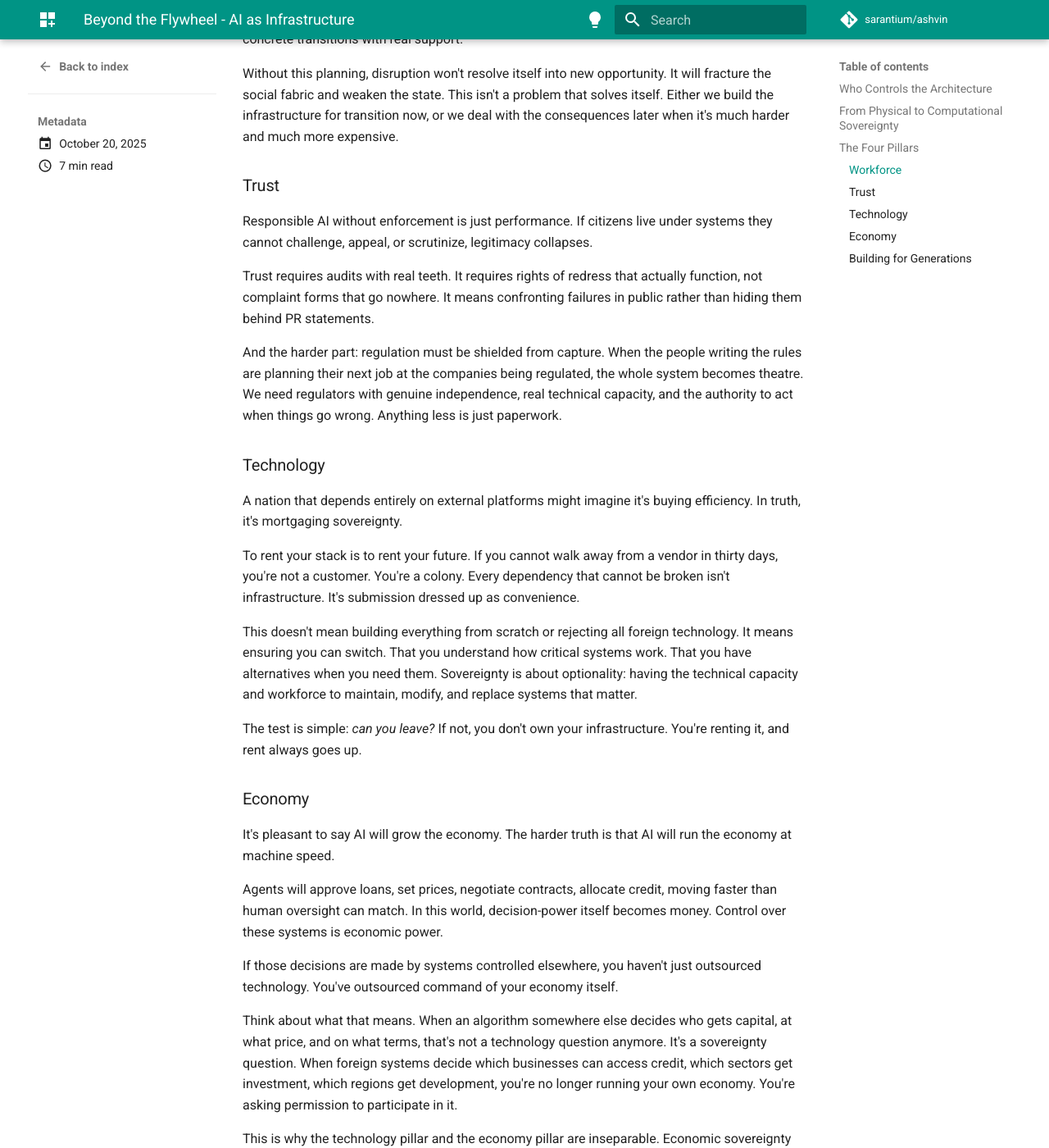
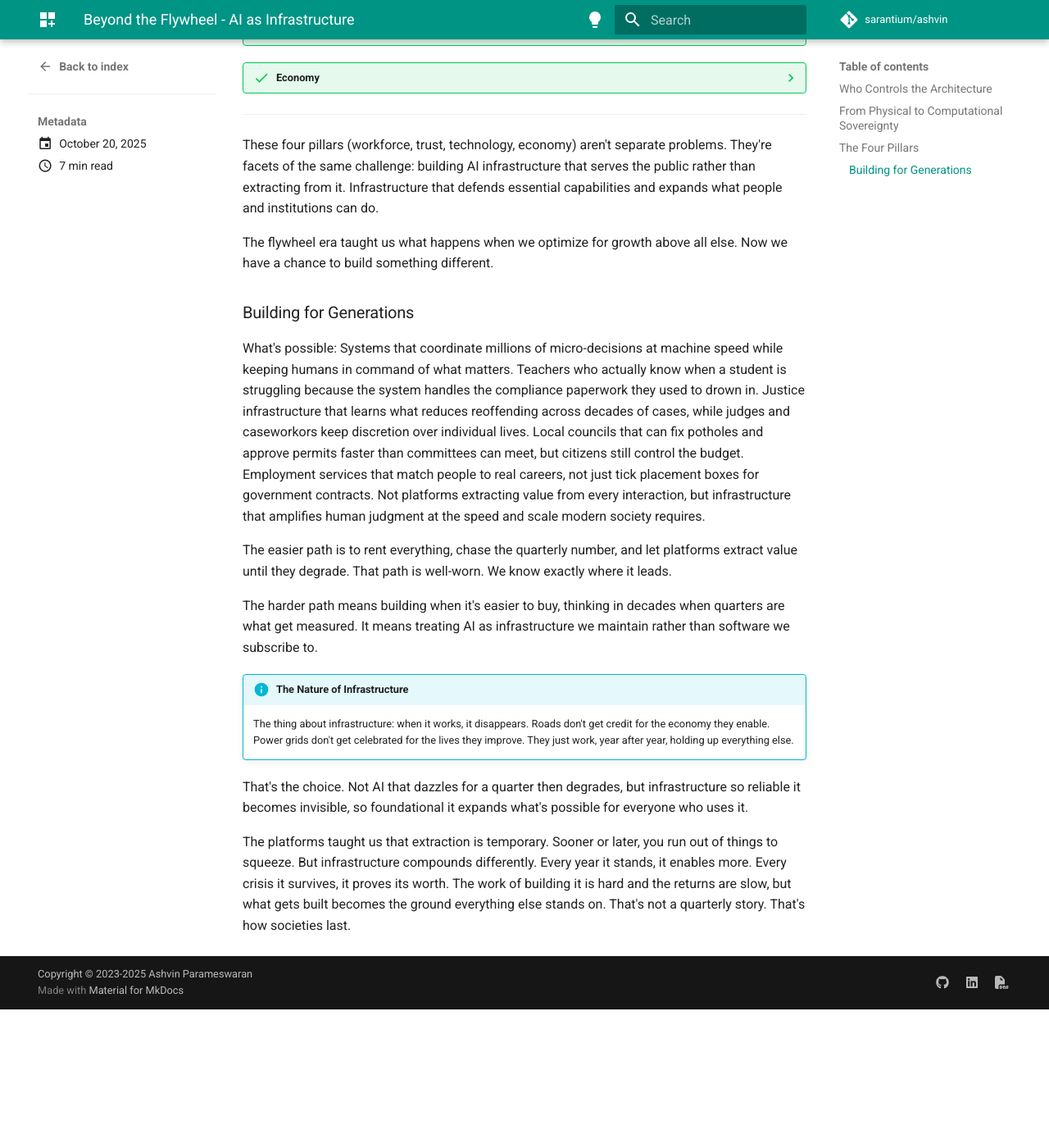
Before and after one commit to sarantium/ashvin, an MkDocs documentation site: the page built from docs/blog/posts/2025-10-20.md, in a window 1280 px wide and 1400 px high, scrolled down 2508 px. Shown: the whole window at 82% size. Built offline with MkDocs 1.6.1 and Material for MkDocs 9.7.7, drawn with Linux system fonts in a browser that asks for light colours; comment, search, counter and statistics services are not loaded; after the commit the page ends 3739 px from its top, so only the background shows below that; part of the change alters nothing that is shown; some of the changed text lies outside the part shown.

Commit message:
💄 style: improve blog post structure with collapsible sections
Enhance the "Beyond the Flywheel" blog post with:
- Convert Four Pillars to collapsible success admonitions
- Add "The Nature of Infrastructure" info block
- Minor prose refinements for flow
- Remove extra blank line for cleaner formatting

🤖 Generated with [Claude Code](https://claude.com/claude-code)

Co-Authored-By: Claude <noreply@anthropic.com>

```diff
--- a/docs/blog/posts/2025-10-20.md
+++ b/docs/blog/posts/2025-10-20.md
@@ -8,7 +8,7 @@ tags:
   - governance
 ---
 
-For twenty years, we've told ourselves the same story: growth loops turning faster, users bringing more users, data feeding better services, momentum compounding as if it were physics. The flywheel explained why Amazon and Facebook felt unstoppable, why Uber could burn billions and still look inevitable. We believed in it because it was happening right in front of us.
+For twenty years, we've told ourselves the same story about growth loops turning faster, users bringing more users, data feeding better services, and momentum compounding as if it were physics. The flywheel explained why Amazon and Facebook felt unstoppable, why Uber could burn billions and still look inevitable. We believed in it because it was happening right in front of us, and we watched it grow without ever seeming to stop.
 
 But what we've learned is that every flywheel ends the same way. Growth slows and cheap money dries up, so platforms start squeezing. They raise fees and pack in more ads, putting pay-to-play ahead of merit while throttling APIs and organic reach. Service degrades as support shrinks, and new features tilt toward what monetizes rather than what actually helps users. There's a name for this: enshittification, the steady shift of value away from you and toward quarterly targets.
 
@@ -33,7 +33,6 @@ When you think about building foundations, the question isn't whether AI will re
 
 Soon it won't just be decisions. Agents will act: trading, hiring, negotiating, building, with authority we grant but can't revoke transaction by transaction. They'll move faster than oversight, coordinate beyond human comprehension, and create facts on the ground before anyone can object.
 
-
 We're not building tools in any traditional sense. We're building decision infrastructure: the computational substrate through which collective intelligence emerges and coordinated action happens. When agents make millions of micro-decisions per second, when they negotiate and coordinate at scales humans can't track, they become the architecture of choice itself. Not tools we wield, but the medium through which economic and social decisions flow.
 
 ### From Physical to Computational Sovereignty
@@ -48,43 +47,43 @@ We need to treat AI at this level. Not as a quarterly growth engine, but as civi
 
 ## The Four Pillars
 
-### Workforce
+??? success "Workforce"
 
-Let's be direct: AI will replace jobs. The responsibility of government and society isn't to soften that truth with easy words. It's to act with urgency.
+    Let's be direct: AI will replace jobs. The responsibility of government and society isn't to soften that truth with easy words. It's to act with urgency.
 
-We need large-scale reskilling programs that actually work. Safety nets designed for the shock that's coming. Clear pathways for people whose work will be displaced. Not vague promises, but concrete transitions with real support.
+    We need large-scale reskilling programs that actually work. Safety nets designed for the shock that's coming. Clear pathways for people whose work will be displaced. Not vague promises, but concrete transitions with real support.
 
-Without this planning, disruption won't resolve itself into new opportunity. It will fracture the social fabric and weaken the state. This isn't a problem that solves itself. Either we build the infrastructure for transition now, or we deal with the consequences later when it's much harder and much more expensive.
+    Without this planning, disruption won't resolve itself into new opportunity. It will fracture the social fabric and weaken the state. This isn't a problem that solves itself. Either we build the infrastructure for transition now, or we deal with the consequences later when it's much harder and much more expensive.
 
-### Trust
+??? success "Trust"
 
-Responsible AI without enforcement is just performance. If citizens live under systems they cannot challenge, appeal, or scrutinize, legitimacy collapses.
+    Responsible AI without enforcement is just performance. If citizens live under systems they cannot challenge, appeal, or scrutinize, legitimacy collapses.
 
-Trust requires audits with real teeth. It requires rights of redress that actually function, not complaint forms that go nowhere. It means confronting failures in public rather than hiding them behind PR statements.
+    Trust requires audits with real teeth. It requires rights of redress that actually function, not complaint forms that go nowhere. It means confronting failures in public rather than hiding them behind PR statements.
 
-And the harder part: regulation must be shielded from capture. When the people writing the rules are planning their next job at the companies being regulated, the whole system becomes theatre. We need regulators with genuine independence, real technical capacity, and the authority to act when things go wrong. Anything less is just paperwork.
+    And the harder part: regulation must be shielded from capture. When the people writing the rules are planning their next job at the companies being regulated, the whole system becomes theatre. We need regulators with genuine independence, real technical capacity, and the authority to act when things go wrong. Anything less is just paperwork.
 
-### Technology
+??? success "Technology"
 
-A nation that depends entirely on external platforms might imagine it's buying efficiency. In truth, it's mortgaging sovereignty.
+    A nation that depends entirely on external platforms might imagine it's buying efficiency. In truth, it's mortgaging sovereignty.
 
-To rent your stack is to rent your future. If you cannot walk away from a vendor in thirty days, you're not a customer. You're a colony. Every dependency that cannot be broken isn't infrastructure. It's submission dressed up as convenience.
+    To rent your stack is to rent your future. If you cannot walk away from a vendor in thirty days, you're not a customer. You're a colony. Every dependency that cannot be broken isn't infrastructure. It's submission dressed up as convenience.
 
-This doesn't mean building everything from scratch or rejecting all foreign technology. It means ensuring you can switch. That you understand how critical systems work. That you have alternatives when you need them. Sovereignty is about optionality: having the technical capacity and workforce to maintain, modify, and replace systems that matter.
+    This doesn't mean building everything from scratch or rejecting all foreign technology. It means ensuring you can switch. That you understand how critical systems work. That you have alternatives when you need them. Sovereignty is about optionality: having the technical capacity and workforce to maintain, modify, and replace systems that matter.
 
-The test is simple: *can you leave?* If not, you don't own your infrastructure. You're renting it, and rent always goes up.
+    The test is simple: *can you leave?* If not, you don't own your infrastructure. You're renting it, and rent always goes up.
 
-### Economy
+??? success "Economy"
 
-It's pleasant to say AI will grow the economy. The harder truth is that AI will run the economy at machine speed.
+    It's pleasant to say AI will grow the economy. The harder truth is that AI will run the economy at machine speed.
 
-Agents will approve loans, set prices, negotiate contracts, allocate credit, moving faster than human oversight can match. In this world, decision-power itself becomes money. Control over these systems is economic power.
+    Agents will approve loans, set prices, negotiate contracts, allocate credit, moving faster than human oversight can match. In this world, decision-power itself becomes money. Control over these systems is economic power.
 
-If those decisions are made by systems controlled elsewhere, you haven't just outsourced technology. You've outsourced command of your economy itself.
+    If those decisions are made by systems controlled elsewhere, you haven't just outsourced technology. You've outsourced command of your economy itself.
 
-Think about what that means. When an algorithm somewhere else decides who gets capital, at what price, and on what terms, that's not a technology question anymore. It's a sovereignty question. When foreign systems decide which businesses can access credit, which sectors get investment, which regions get development, you're no longer running your own economy. You're asking permission to participate in it.
+    Think about what that means. When an algorithm somewhere else decides who gets capital, at what price, and on what terms, that's not a technology question anymore. It's a sovereignty question. When foreign systems decide which businesses can access credit, which sectors get investment, which regions get development, you're no longer running your own economy. You're asking permission to participate in it.
 
-This is why the technology pillar and the economy pillar are inseparable. Economic sovereignty requires technological independence. You cannot have one without the other.
+    This is why the technology pillar and the economy pillar are inseparable. Economic sovereignty requires technological independence. You cannot have one without the other.
 
 ---
 
@@ -98,7 +97,10 @@ What's possible: Systems that coordinate millions of micro-decisions at machine
 
 The easier path is to rent everything, chase the quarterly number, and let platforms extract value until they degrade. That path is well-worn. We know exactly where it leads.
 
-The harder path means building when it's easier to buy, thinking in decades when quarters are what get measured. It means treating AI as infrastructure we maintain rather than software we subscribe to. The thing about infrastructure: when it works, it disappears. Roads don't get credit for the economy they enable. Power grids don't get celebrated for the lives they improve. They just work, year after year, holding up everything else.
+The harder path means building when it's easier to buy, thinking in decades when quarters are what get measured. It means treating AI as infrastructure we maintain rather than software we subscribe to.
+
+!!! info "The Nature of Infrastructure"
+    The thing about infrastructure: when it works, it disappears. Roads don't get credit for the economy they enable. Power grids don't get celebrated for the lives they improve. They just work, year after year, holding up everything else.
 
 That's the choice. Not AI that dazzles for a quarter then degrades, but infrastructure so reliable it becomes invisible, so foundational it expands what's possible for everyone who uses it.
 
```
